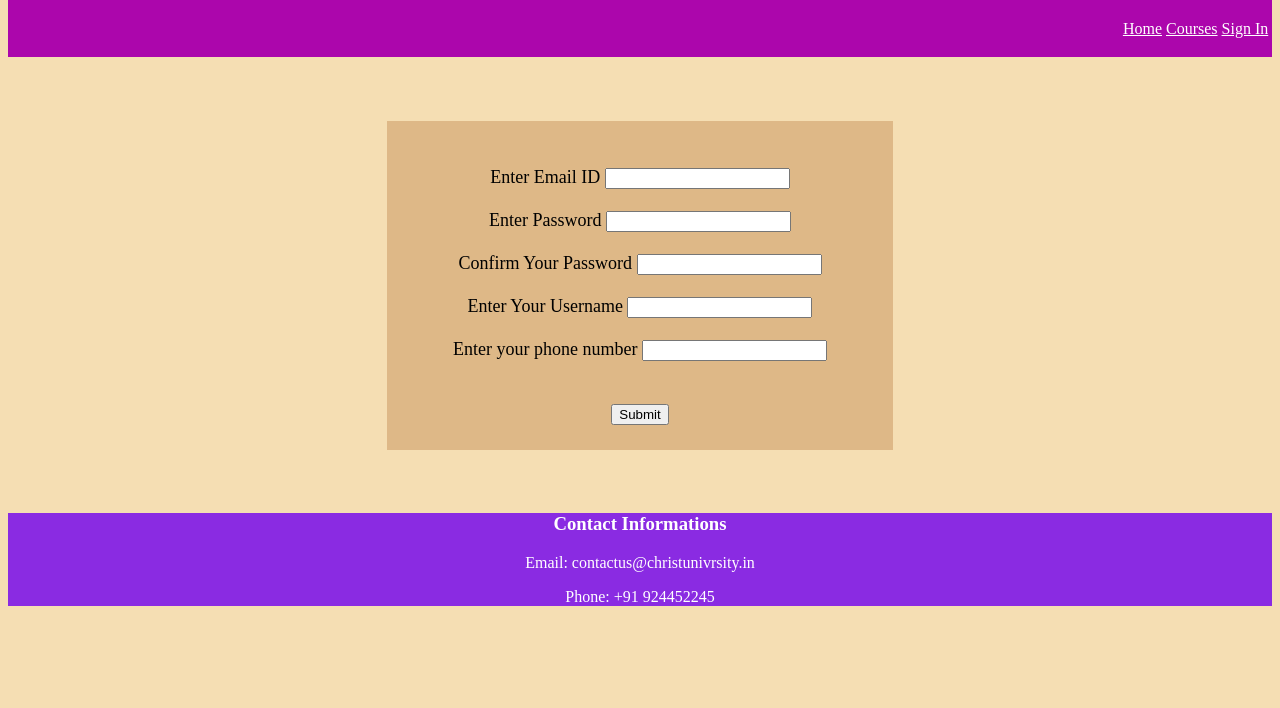
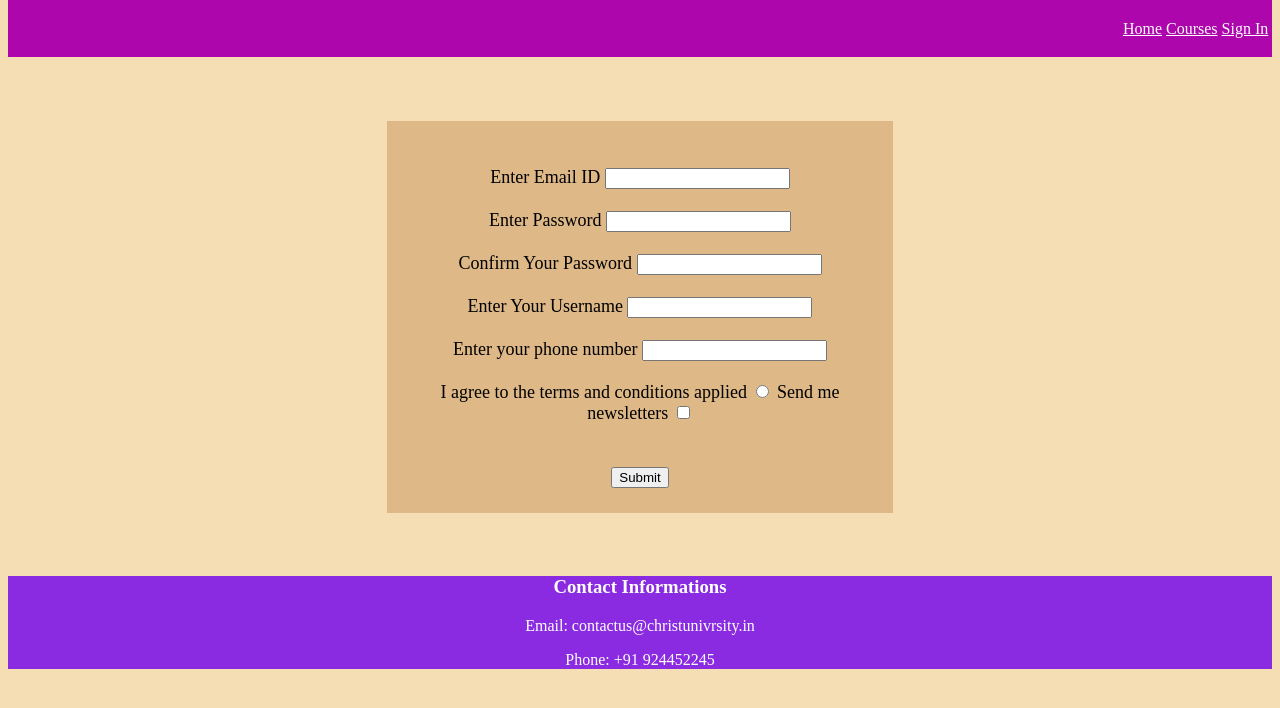
Before and after one commit to Dhuwaj/School-Of-Sciences, a plain HTML site: page SignUp.html in a window 1280 px wide. Shown: the part 92-800 px from the top of the page. Drawn offline with Linux system fonts and the light colour scheme.

Commit message:
Update SignUp.html

```diff
--- a/SignUp.html
+++ b/SignUp.html
@@ -46,6 +46,13 @@
             <br>
             <label for="ph">Enter your phone number</label>
             <input type="tel" name="phone" id="phone">
+                        <br>
+            <br>
+            <label for="agree">I agree to the terms and conditions applied</label>
+            <input type="radio" name="agree" id="agree">
+
+            <label for="news">Send me newsletters</label>
+            <input type="checkbox" name="news" id="news">
 
             <br>
             <br>
@@ -61,4 +68,5 @@
     </footer>
 </body>
 
+
 </html>
```
